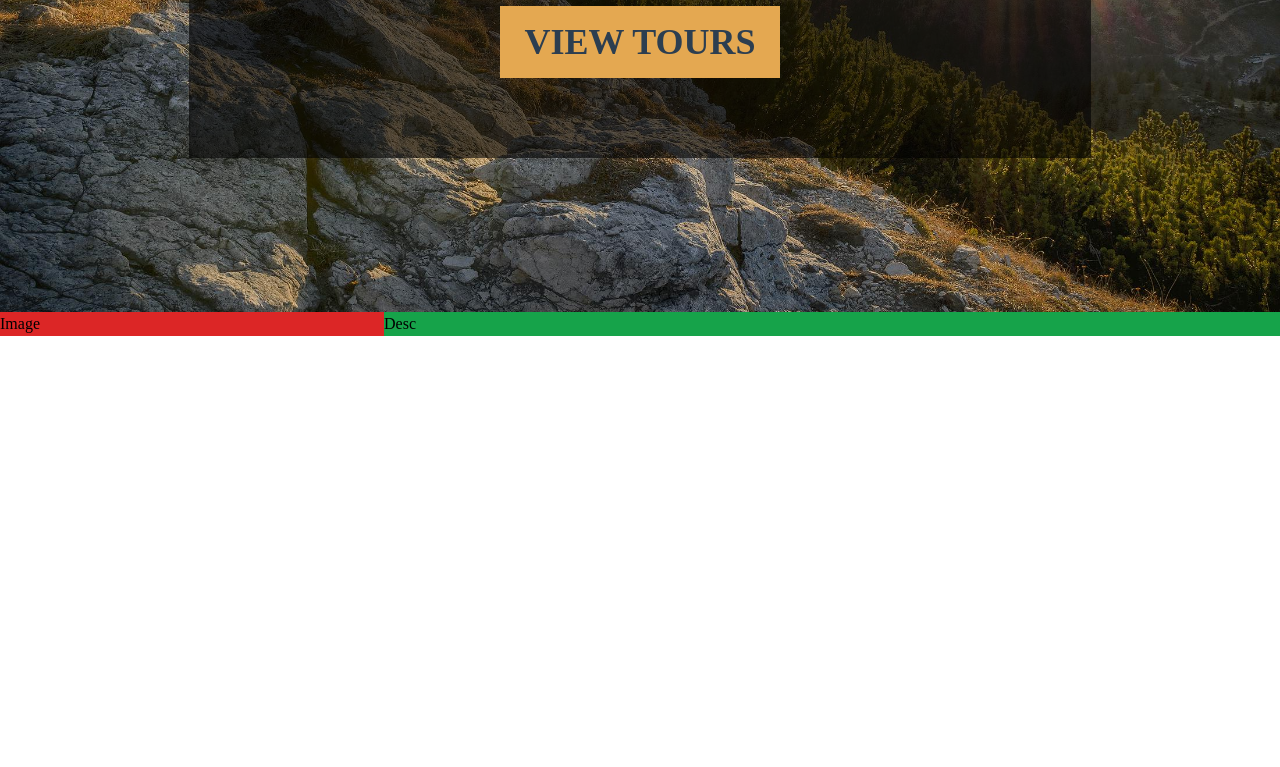
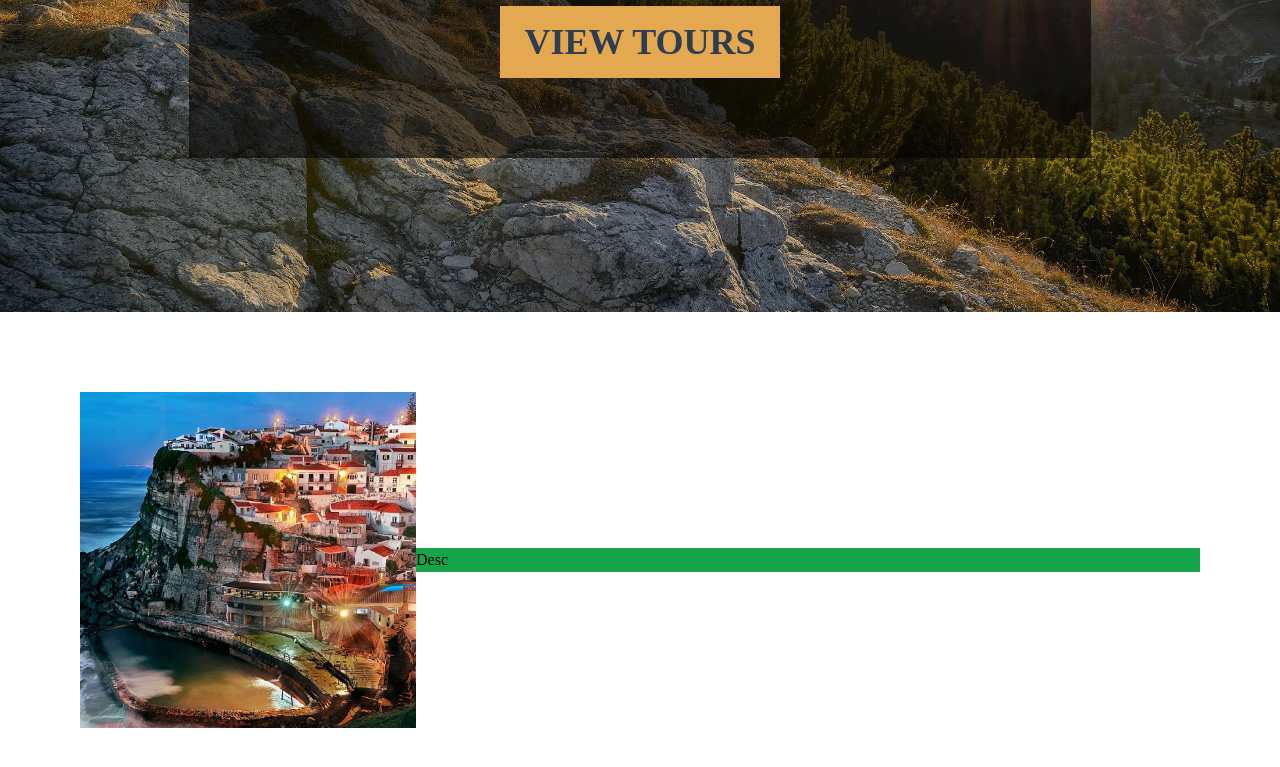
Before and after one commit to Nimira43/Athos-Travels, a website: page index.html in a window 1280 px wide. Shown: the part 489-1256 px from the top of the page. Before the commit the page ends 825 px from the top, so only its background shows below. Drawn offline with Linux system fonts and the light colour scheme; a web font is replaced by a local one.

Commit message:
Styling first section.

```diff
--- a/index.html
+++ b/index.html
@@ -29,8 +29,14 @@
       <button class="bg-sunset text-midnight uppercase text-4xl px-6 py-4 font-bold hover:text-glacial view-btn">View Tours</button>
     </div>
   </header>
-  <section class="flex max-w-screen-xl mx-auto">
-    <div class="min-w-[30%] bg-red-600">Image</div>
+  <section class="flex max-w-screen-xl mx-auto p-20 items-center">
+    <div class="min-w-[30%] max-w-[30%]">
+      <img
+        src="./images/Azenhas-do-Mar.jpg"
+        alt="Azenhas-do-Mar"
+
+      />
+    </div>
     <div class="flex-grow bg-green-600">Desc</div>
   </section>
 </main>
```
Also changed, not shown: dist/output.css.
